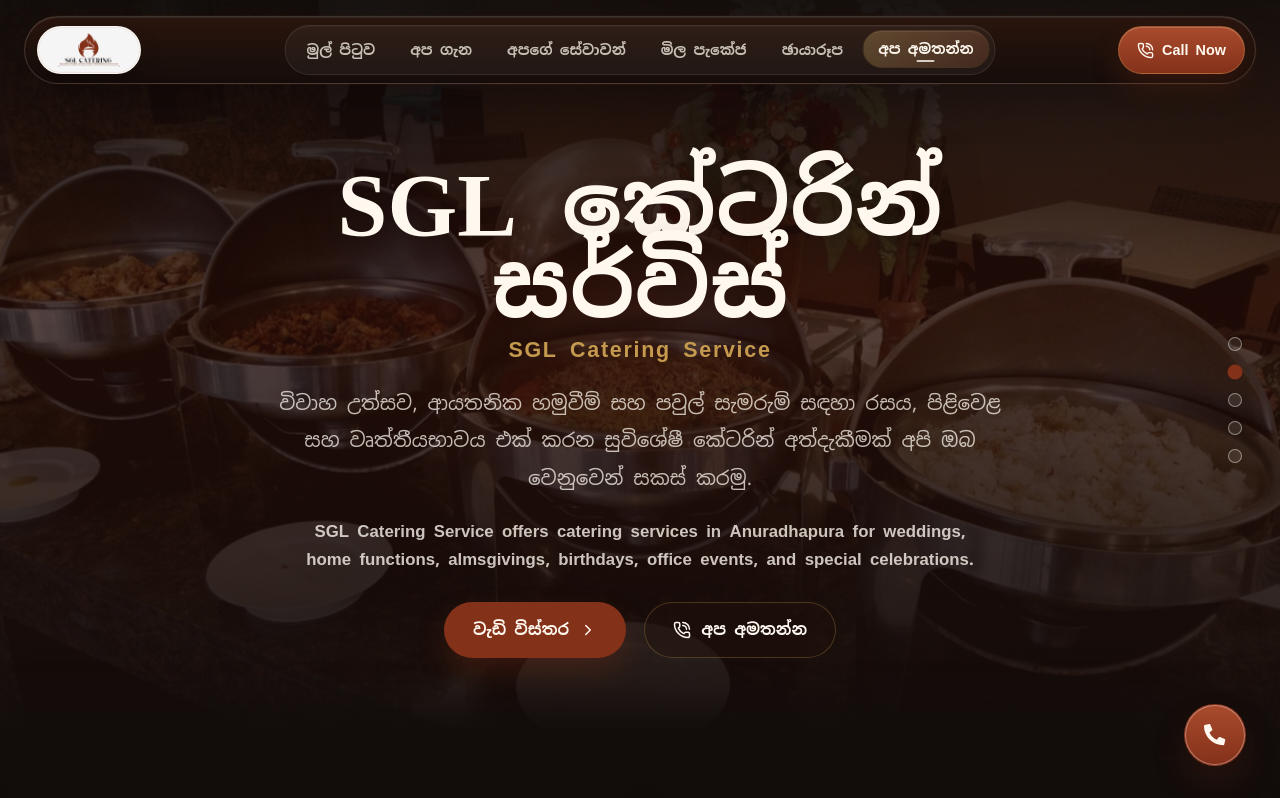
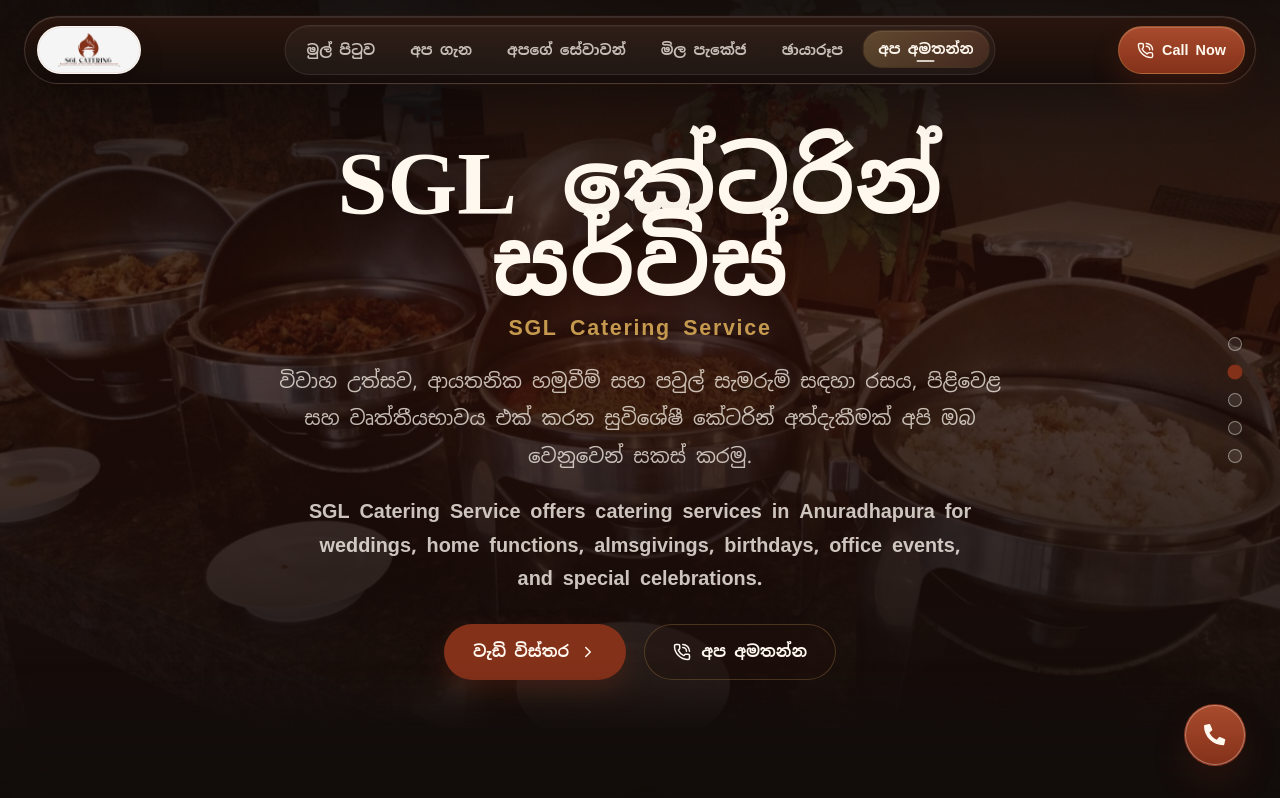
Before and after one commit to chamudithaperera/sgl-catering-services, a React (Vite) app in the folder client/: page / in a window 1280 px wide. Shown: the top 798 px of the page. Built offline with nearby package versions, Linux system fonts and the light colour scheme; no server answers; a web font is replaced by a local one.

Commit message:
Increase homepage description text size

```diff
--- a/client/src/pages/HomePage.css
+++ b/client/src/pages/HomePage.css
@@ -346,7 +346,7 @@
   max-width: 680px;
   color: rgba(255, 248, 239, 0.78);
   font-family: inherit;
-  font-size: clamp(0.94rem, 1.7vw, 1.05rem);
+  font-size: clamp(1.02rem, 2.15vw, 1.24rem);
   font-weight: 600;
   line-height: 1.7;
 }
```
